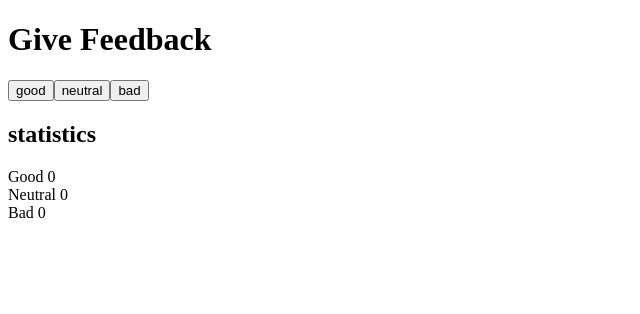
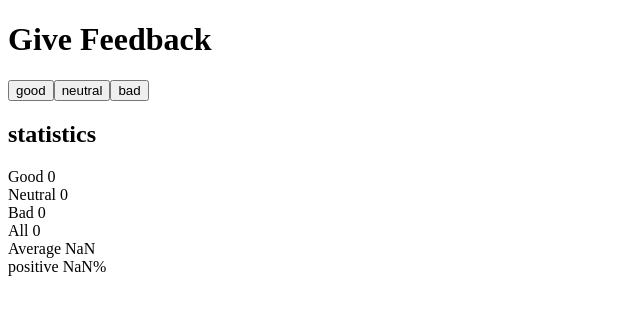
Before and after one commit to eevasii/fullstackopen-2021, a React (Create React App) app in the folder osa1/unicafe/: page / in a window 1280 px wide. Shown: the top 314 px of the page, without its empty margins (0-640 px from the left). Built offline with nearby package versions, Linux system fonts and the light colour scheme.

Commit message:
Done exercise 1.7: unicafe step2

```diff
--- a/osa1/unicafe/src/index.js
+++ b/osa1/unicafe/src/index.js
@@ -14,9 +14,11 @@ const App = (props) => {
   const [neutral, setNeutral] = useState(0)
   const [bad, setBad] = useState(0)
 
+
   const goodFeedback = () => setGood(good + 1)
   const badFeedback = () => setBad(bad + 1)
   const neutralFeedback = () => setNeutral(neutral + 1)
+
 
   return (
     <div>
@@ -39,6 +41,9 @@ const App = (props) => {
       <div>Good {good}</div>
       <div>Neutral {neutral}</div>
       <div>Bad {bad}</div>
+      <div>All {good+neutral+bad}</div>
+      <div>Average {(good*1+neutral*0+bad*(-1)) / (good+neutral+bad)}</div>
+      <div>positive {100*(good / (good+neutral+bad))}%</div>
 
 
     </div>
```
Also changed, not shown: osa1/unicafe/src/logo.svg (deleted).
